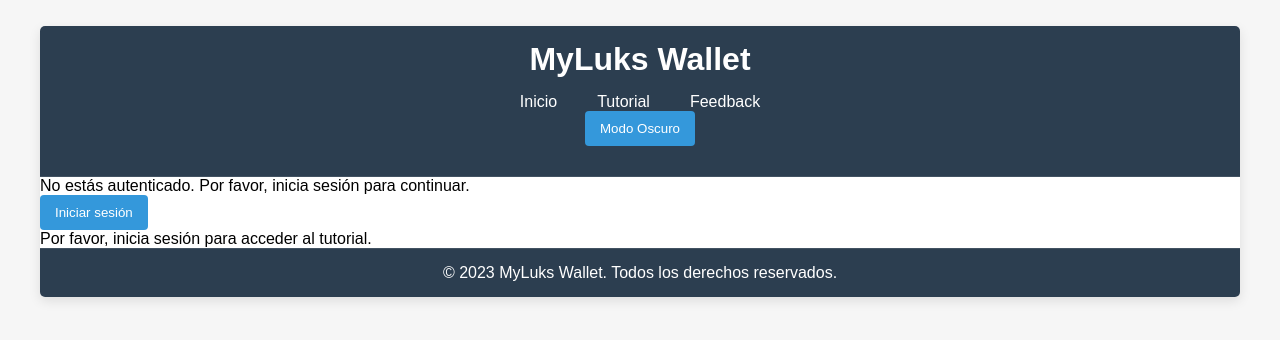
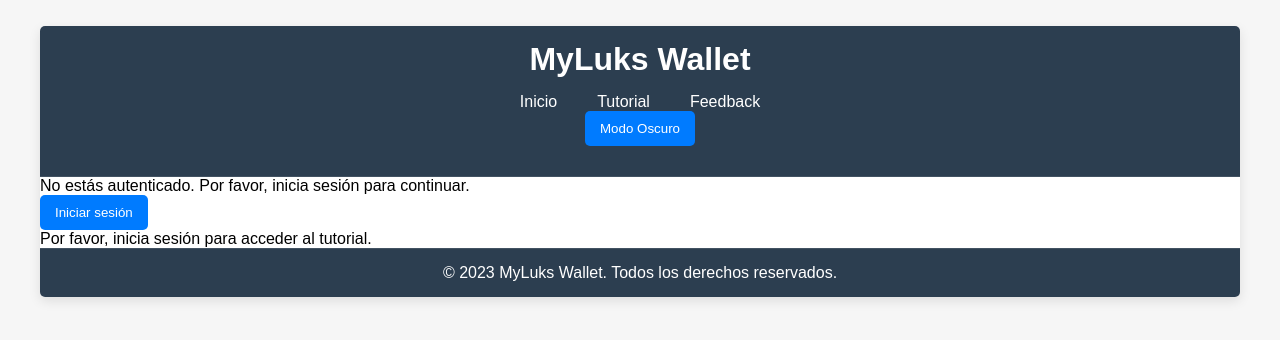
Before and after one commit to micuentaprincipal/myluks, a React (Create React App) app in the folder App/UI/myluks-app/: page /tutorial in a window 1280 px wide. Shown: the top 340 px of the page. Built offline with nearby package versions, Linux system fonts and the light colour scheme.

Commit message:
Update Tutorial.css
Tutorial.css Code Update 01/10/2023

```diff
--- a/App/UI/myluks-app/src/Tutorial.css
+++ b/App/UI/myluks-app/src/Tutorial.css
@@ -5,6 +5,8 @@
     --color-background-darker: #e0e0e0;
     --color-text-dark: #333;
     --color-focus-shadow: rgba(0, 0, 255, 0.5);
+    --color-button-primary: #007BFF;
+    --color-button-primary-hover: #0056b3;
 }
 
 .tutorial-section {
@@ -12,10 +14,6 @@
     padding: 20px;
     border: 1px solid var(--color-border);
     border-radius: 5px;
-}
-
-.tutorial-item {
-    margin-top: 15px;
 }
 
 .tutorial-header {
@@ -54,7 +52,7 @@
 }
 
 .tutorial-content.open {
-    max-height: 200px;
+    max-height: 200px; /* Puedes ajustar este valor según el contenido */
     opacity: 1;
 }
 
@@ -65,3 +63,42 @@
     border-radius: 5px;
     box-shadow: 0px 0px 10px rgba(0, 0, 0, 0.1);
 }
+
+/* Estilos para el campo de búsqueda y selector de fecha */
+input[type="text"],
+input[type="date"] {
+    padding: 10px;
+    border: 1px solid var(--color-border);
+    border-radius: 5px;
+    margin-bottom: 15px;
+    width: 100%;
+    /* Agregado para mejorar la accesibilidad */
+    background-color: #fff;
+    transition: border-color 0.3s, box-shadow 0.3s;
+}
+
+input[type="text"]:focus,
+input[type="date"]:focus {
+    border-color: var(--color-button-primary-hover);
+    box-shadow: 0 0 0 3px var(--color-focus-shadow);
+}
+
+/* Estilos para el botón de marcado como completado */
+button {
+    background-color: var(--color-button-primary);
+    color: #ffffff;
+    padding: 10px 15px;
+    border: none;
+    border-radius: 5px;
+    cursor: pointer;
+    transition: background-color 0.3s;
+}
+
+button:hover {
+    background-color: var(--color-button-primary-hover);
+}
+
+button:focus {
+    outline: none;
+    box-shadow: 0 0 0 3px var(--color-focus-shadow);
+}
```
